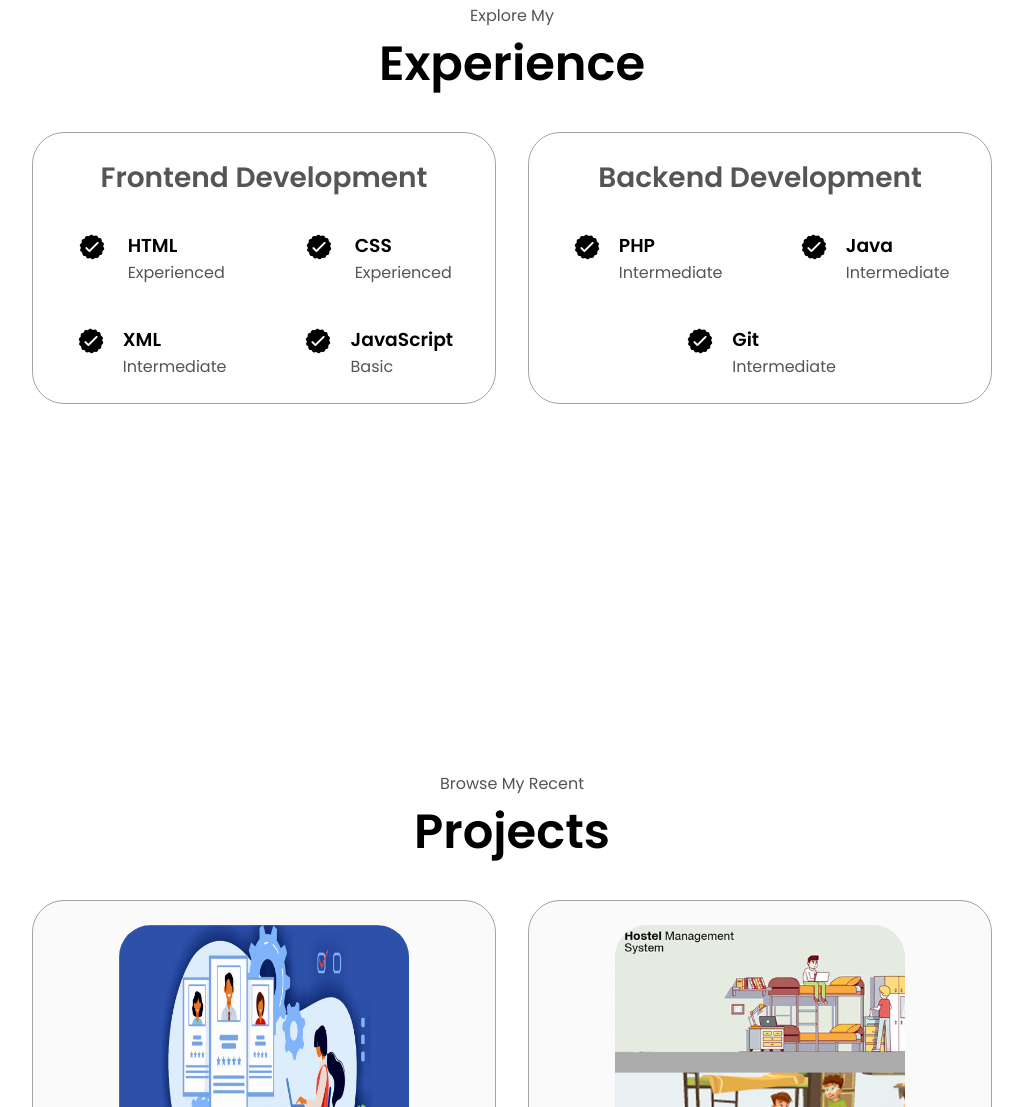
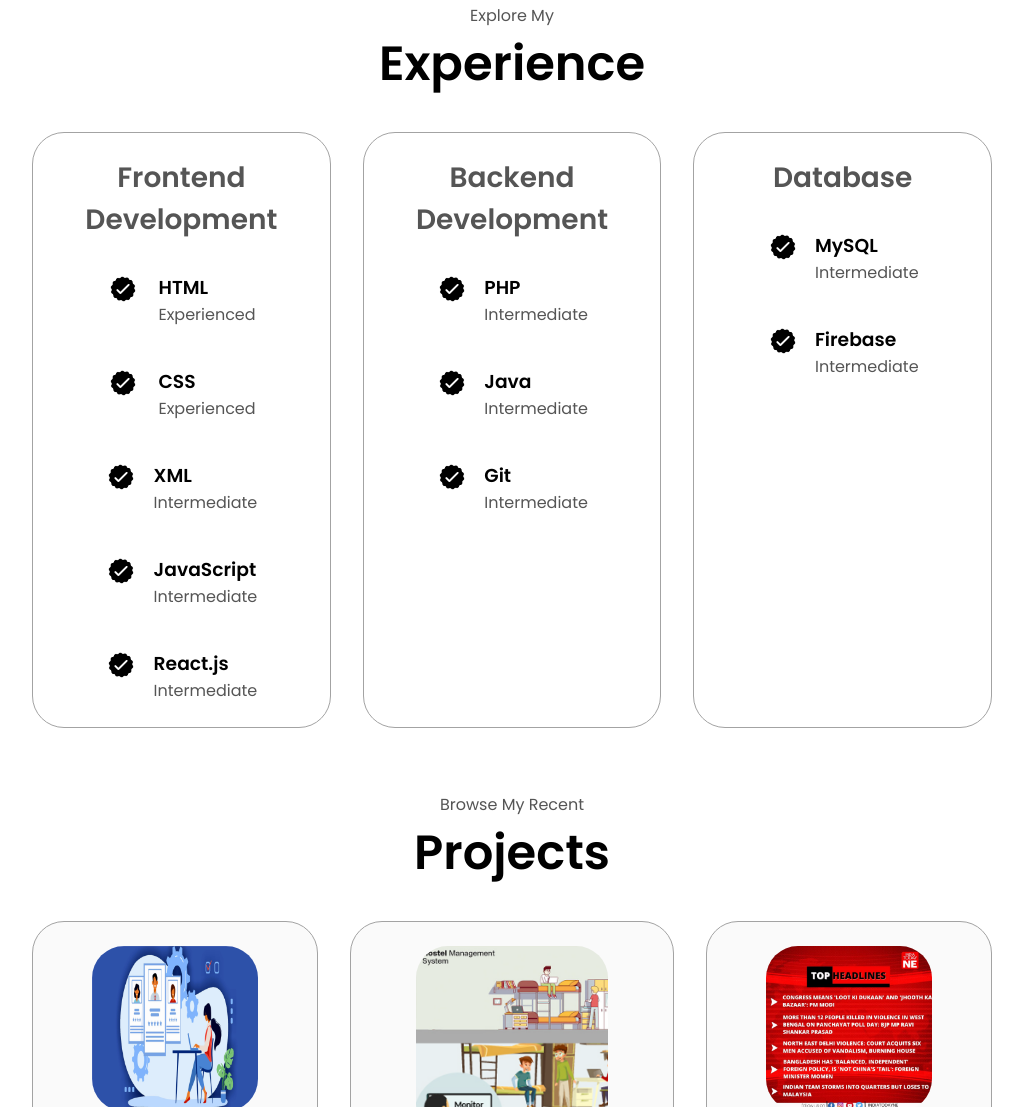
Before and after one commit to abhi0014/Portfolio-website, a plain HTML site: page index.html in a window 1280 px wide. Shown: the part 1693-2800 px from the top of the page, without its empty margins (128-1151 px from the left). Drawn offline with Linux system fonts and the light colour scheme.

Commit message:
Second commit

```diff
--- a/index.html
+++ b/index.html
@@ -38,7 +38,7 @@
     </nav>
     <section id="profile">
       <div class="section__pic-container">
-        <img src="./assets/Abhishek_Profile_pic.jpg" alt="Abhisek profile picture" />
+        <img src="./assets/IMG_2524.jpg" alt="Abhisek profile picture" />
       </div>
       <div class="section__text">
         <p class="section__text__p1">Hello, I'm</p>
@@ -47,11 +47,11 @@
         <div class="btn-container">
           <button
             class="btn btn-color-2"
-            onclick="window.open('./assets/abhishek_final_update_1.0.pdf')"
+            onclick="window.open('./assets/Abhishek_Resume.pdf')"
           >
             Download CV
           </button>
-          <button class="btn btn-color-1" onclick="location.href='./#contact'">
+          <button class="btn btn-color-1" onclick="location.href='#contact'">
             Contact Info
           </button>
         </div>
@@ -60,7 +60,7 @@
             src="./assets/linkedin.png"
             alt="My LinkedIn profile"
             class="icon"
-            onclick="location.href='https://linkedin.com/'"
+            onclick="location.href='https://linkedin.com/' "
           />
           <img
             src="./assets/github.png"
@@ -166,7 +166,19 @@
                 />
                 <div>
                   <h3>JavaScript</h3>
-                  <p>Basic</p>
+                  <p>Intermediate</p>
+                </div>
+              </article>
+              <article>
+                <img
+                  src="./assets/checkmark.png"
+                  alt="Experience icon"
+                  class="icon"
+                />
+                <div>
+                  <h3>React.js</h3>
+                  <p>Intermediate
+                  </p>
                 </div>
               </article>
               <!-- <article>
@@ -218,6 +230,7 @@
                   <p>Intermediate</p>
                 </div>
               </article>
+
               <!-- <article>
                 <img
                   src="./assets/checkmark.png"
@@ -225,7 +238,7 @@
                   class="icon"
                 />
                 <div>
-                  <h3>Express JS</h3>
+                  <h3>Node.js</h3>
                   <p>Intermediate</p>
                 </div>
               </article> -->
@@ -240,6 +253,46 @@
                   <p>Intermediate</p>
                 </div>
               </article>
+            </div>
+          </div>
+          <!-- Database Experience -->
+          <div class="details-container">
+            <h2 class="experience-sub-title">Database</h2>
+            <div class="article-container">
+              <article>
+                <img
+                  src="./assets/checkmark.png"
+                  alt="Experience icon"
+                  class="icon"
+                />
+                <div>
+                  <h3>MySQL</h3>
+                  <p>Intermediate</p>
+                </div>
+              </article>
+              <article>
+                <img
+                  src="./assets/checkmark.png"
+                  alt="Experience icon"
+                  class="icon"
+                />
+                <div>
+                  <h3>Firebase </h3>
+                  <p>Intermediate</p>
+                </div>
+              </article>
+              <!-- <article>
+                <img
+                  src="./assets/checkmark.png"
+                  alt="Experience icon"
+                  class="icon"
+                />
+                <div>
+                  <h3>Express JS</h3>
+                  <p>Intermediate</p>
+                </div>
+              </article> -->
+
             </div>
           </div>
         </div>
@@ -304,6 +357,26 @@
               </button> -->
             </div>
           </div>
+
+          <div class="details-container color-container">
+            <div class="article-container">
+              <img
+                src="./assets/News Headline image.jpeg"
+                alt="Project 2"
+                class="project-img"
+              />
+            </div>
+            <h2 class="experience-sub-title project-title">News Headlines</h2>
+            <div class="btn-container">
+              <button
+                class="btn btn-color-2 project-btn"
+                onclick="location.href='https://github.com/'"
+              >
+                Github
+              </button>
+
+            </div>
+          </div>
           <!-- <div class="details-container color-container">
             <div class="article-container">
               <img
@@ -350,7 +423,7 @@
             alt="Email icon"
             class="icon contact-icon email-icon"
           />
-          <p><a href="mailto:abhi.jain9915@gmail.com">abhi.jain9915@gmail.com</a></p>
+          <p><a href="mailto:abhi.jain9915@gmail.com" target="_blank">abhi.jain9915@gmail.com</a></p>
         </div>
         <div class="contact-info-container">
           <img
@@ -358,7 +431,7 @@
             alt="LinkedIn icon"
             class="icon contact-icon"
           />
-          <p><a href="https://www.linkedin.com/in/abhishekjain9915">LinkedIn</a></p>
+          <p><a href="https://www.linkedin.com/in/abhishekjain9915" target="_blank">LinkedIn</a></p>
         </div>
       </div>
     </section>
```
Also changed, not shown: assets/IMG_2524.jpg (added), assets/News Headline image.jpeg (added), 2 other files.
